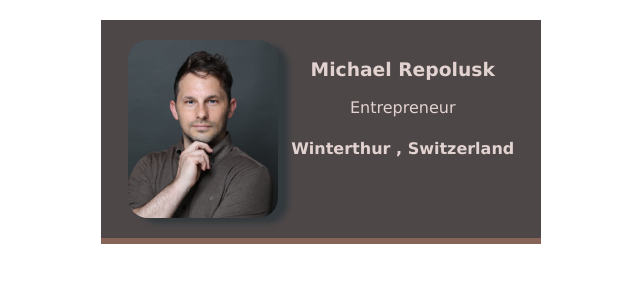
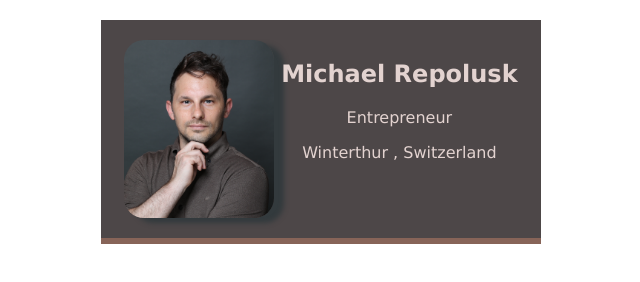
Before and after one commit to Mike7Rep/business-card, a plain HTML site: page index.html in a window 1280 px wide. Shown: the whole page, without its empty margins (319-959 px from the left). Drawn offline with Linux system fonts and the light colour scheme.

Commit message:
Busines Card v1.001

```diff
--- a/index.html
+++ b/index.html
@@ -6,9 +6,9 @@
         <div class="card">
             <img class="avatar" src="images/mike.jpeg">
             <div class="effect">
-                <h3>Michael Repolusk</h3>
+                <h2>Michael Repolusk</h2>
                 <p>Entrepreneur</p>
-                <h4>Winterthur , Switzerland</h4>
+                <p>Winterthur , Switzerland</p>
             </div>
         </div>
     </body>
```
